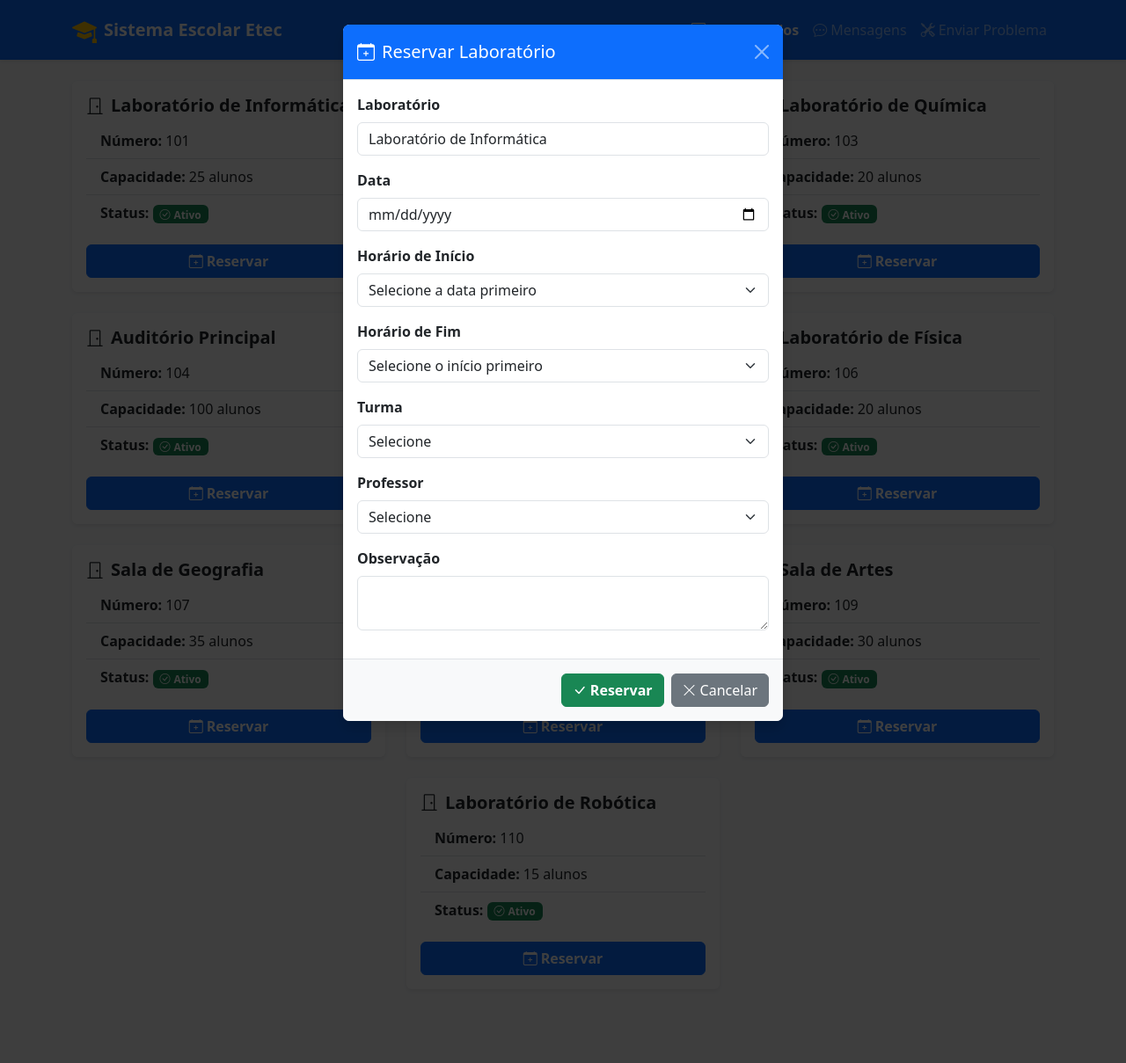
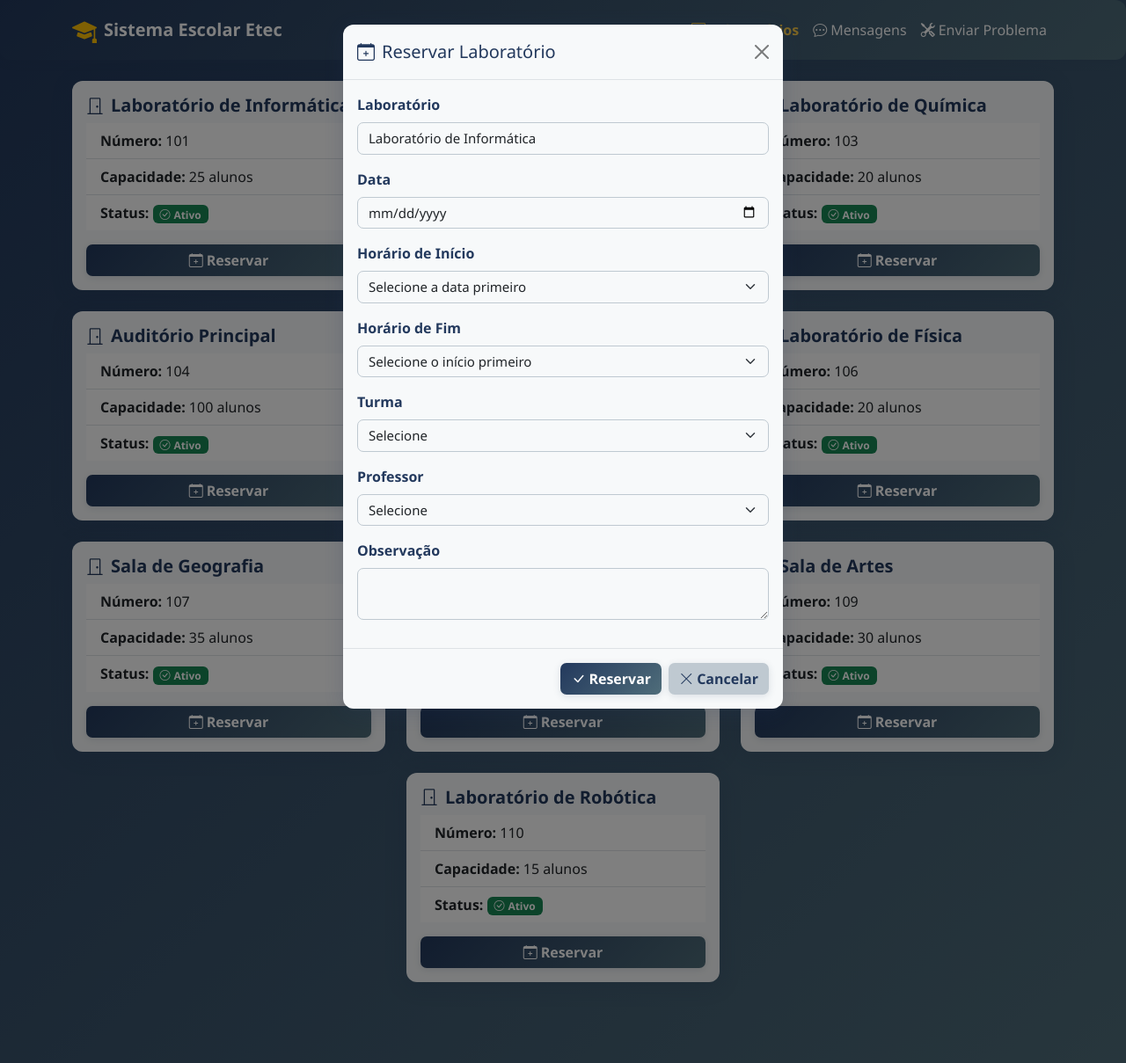
Before and after one commit to MiguelDVigano/TCC-Etec_DS, a PHP site: page /view/reservar_laboratorio.php in a window 1280 px wide, after a click on "Reservar". Shown: the whole page at 88% size. Run offline with PHP 8.4, Linux system fonts and the light colour scheme; data comes from the database, SQL or seed files in the repository; some libraries are stand-ins or nearby versions.

Commit message:
padronização do layout e disign

```diff
--- a/view/reservar_laboratorio.php
+++ b/view/reservar_laboratorio.php
@@ -16,10 +16,91 @@ $professores = $conn->query("SELECT id_usuario AS id_professor, nome FROM usuari
     <title>Reserva de Laboratórios</title>
     <link rel="stylesheet" href="https://cdn.jsdelivr.net/npm/bootstrap@5.3.3/dist/css/bootstrap.min.css">
     <link rel="stylesheet" href="https://cdn.jsdelivr.net/npm/bootstrap-icons@1.11.3/font/bootstrap-icons.css">
+    <style>
+        body {
+            font-family: 'Segoe UI', Tahoma, Geneva, Verdana, sans-serif;
+            background: linear-gradient(135deg, #23395d 0%, #4f6d7a 100%);
+            min-height: 100vh;
+        }
+        .navbar {
+            background: linear-gradient(135deg, #23395d 0%, #4f6d7a 100%) !important;
+            box-shadow: 0 2px 12px #23395d22 !important;
+            border-radius: 12px !important;
+        }
+        .navbar .navbar-brand, .navbar .nav-link, .navbar .navbar-toggler {
+            color: #fff !important;
+        }
+        .navbar .nav-link.active, .navbar .nav-link:focus {
+            color: #f7c948 !important;
+        }
+        .navbar .nav-link.disabled {
+            color: #bfc9d1 !important;
+        }
+        .card, .modal-content {
+            background: #f7f9fa !important;
+            border-radius: 12px !important;
+            box-shadow: 0 4px 24px #23395d33 !important;
+            border: none !important;
+        }
+        .card-title, .modal-title, h2 {
+            color: #23395d !important;
+            font-family: 'Segoe UI', Tahoma, Geneva, Verdana, sans-serif;
+        }
+        .form-label, .modal-title {
+            color: #23395d !important;
+            font-weight: 500;
+        }
+        .form-control, .form-select, textarea {
+            background-color: #f7f9fa !important;
+            border: 1.5px solid #bfc9d1 !important;
+            border-radius: 7px !important;
+            font-size: 15px;
+            transition: border-color 0.3s, box-shadow 0.3s;
+        }
+        .form-control:focus, .form-select:focus, textarea:focus {
+            outline: none;
+            border-color: #23395d !important;
+            box-shadow: 0 0 0 2px #23395d22 !important;
+            background-color: #fff !important;
+        }
+        .btn-primary, .btn-success {
+            background: linear-gradient(135deg, #23395d 0%, #4f6d7a 100%) !important;
+            color: #fff !important;
+            border: none !important;
+            border-radius: 7px !important;
+            font-size: 16px;
+            font-weight: 600;
+            box-shadow: 0 2px 8px #23395d22;
+            transition: background 0.2s, box-shadow 0.2s;
+        }
+        .btn-primary:hover, .btn-success:hover {
+            background: linear-gradient(135deg, #1a2940 0%, #23395d 100%) !important;
+            box-shadow: 0 4px 16px #23395d33;
+        }
+        .btn-secondary {
+            background: #bfc9d1 !important;
+            color: #23395d !important;
+            border: none !important;
+            border-radius: 7px !important;
+            font-size: 16px;
+            font-weight: 600;
+            box-shadow: 0 2px 8px #23395d22;
+            transition: background 0.2s, box-shadow 0.2s;
+        }
+        .btn-secondary:hover {
+            background: #4f6d7a !important;
+            color: #fff !important;
+        }
+        .alert {
+            border-radius: 7px !important;
+            font-size: 15px;
+            box-shadow: 0 2px 8px #23395d22;
+        }
+    </style>
 </head>
-<body class="bg-light">
+<body>
     <!-- Navbar Bootstrap -->
-    <nav class="navbar navbar-expand-lg navbar-dark bg-primary shadow-sm mb-4">
+    <nav class="navbar navbar-expand-lg bg-body-tertiary shadow-sm mb-4">
         <div class="container">
             <a class="navbar-brand d-flex align-items-center" href="#">
                 <i class="bi bi-mortarboard-fill me-2 fs-3 text-warning"></i>
@@ -43,7 +124,6 @@ $professores = $conn->query("SELECT id_usuario AS id_professor, nome FROM usuari
             </div>
         </div>
     </nav>
-
     <div class="container">
         <div class="row justify-content-center">
             <?php if ($result->num_rows > 0): ?>
@@ -88,14 +168,13 @@ $professores = $conn->query("SELECT id_usuario AS id_professor, nome FROM usuari
             <?php endif; ?>
         </div>
     </div>
-
     <!-- Modal Reserva -->
     <div class="modal fade" id="modalReserva" tabindex="-1" aria-labelledby="modalReservaLabel" aria-hidden="true">
         <div class="modal-dialog">
             <form class="modal-content border-0 shadow" method="POST" action="../src/reservar_laboratorio.php" id="formReserva">
-                <div class="modal-header bg-primary text-white">
+                <div class="modal-header">
                     <h5 class="modal-title" id="modalReservaLabel"><i class="bi bi-calendar-plus me-2"></i>Reservar Laboratório</h5>
-                    <button type="button" class="btn-close btn-close-white" data-bs-dismiss="modal" aria-label="Fechar"></button>
+                    <button type="button" class="btn-close" data-bs-dismiss="modal" aria-label="Fechar"></button>
                 </div>
                 <div class="modal-body">
                     <input type="hidden" name="id_sala" id="inputIdSala">
@@ -147,87 +226,11 @@ $professores = $conn->query("SELECT id_usuario AS id_professor, nome FROM usuari
                         <textarea class="form-control" name="observacao" rows="2"></textarea>
                     </div>
                 </div>
-                <div class="modal-footer bg-light">
+                <div class="modal-footer">
                     <button type="submit" class="btn btn-success fw-bold"><i class="bi bi-check-lg me-1"></i>Reservar</button>
                     <button type="button" class="btn btn-secondary" data-bs-dismiss="modal"><i class="bi bi-x-lg me-1"></i>Cancelar</button>
                 </div>
             </form>
-        </div>
-    </div>
-    <script src="https://cdn.jsdelivr.net/npm/bootstrap@5.3.3/dist/js/bootstrap.bundle.min.js"></script>
-    <script src="https://cdn.jsdelivr.net/npm/bootstrap-icons@1.11.3/font/bootstrap-icons.js"></script>
-    <script>
-        var modalReserva = document.getElementById('modalReserva');
-        var inputIdSala = document.getElementById('inputIdSala');
-        var inputTituloSala = document.getElementById('inputTituloSala');
-        var inputDataReserva = document.getElementById('inputDataReserva');
-        var inputHoraInicio = document.getElementById('inputHoraInicio');
-        var inputHoraFim = document.getElementById('inputHoraFim');
-        var reservaBtnStatus = null;
-
-        modalReserva.addEventListener('show.bs.modal', function (event) {
-            var button = event.relatedTarget;
-            var idSala = button.getAttribute('data-id');
-            var tituloSala = button.getAttribute('data-titulo');
-            reservaBtnStatus = button.getAttribute('data-status');
-            inputIdSala.value = idSala;
-            inputTituloSala.value = tituloSala;
-            inputHoraInicio.innerHTML = '<option value="">Selecione a data primeiro</option>';
-            inputHoraFim.innerHTML = '<option value="">Selecione o início primeiro</option>';
-            inputDataReserva.value = '';
-        });
-
-        inputDataReserva.addEventListener('change', function () {
-            var idSala = inputIdSala.value;
-            var dataReserva = inputDataReserva.value;
-            if (!idSala || !dataReserva) {
-                inputHoraInicio.innerHTML = '<option value="">Selecione a data primeiro</option>';
-                inputHoraFim.innerHTML = '<option value="">Selecione o início primeiro</option>';
-                return;
-            }
-            fetch('../src/reservar_laboratorio_horarios.php?id_sala=' + idSala + '&data_reserva=' + dataReserva)
-                .then(response => response.json())
-                .then(data => {
-                    inputHoraInicio.innerHTML = '';
-                    inputHoraFim.innerHTML = '<option value="">Selecione o início primeiro</option>';
-                    if (data.length === 0) {
-                        inputHoraInicio.innerHTML = '<option value="">Todos os horários reservados</option>';
-                    } else {
-                        inputHoraInicio.innerHTML = '<option value="">Selecione</option>';
-                        data.forEach(function (slot) {
-                            var inicio = slot.split('-')[0];
-                            inputHoraInicio.innerHTML += '<option value="' + inicio + '">' + slot + '</option>';
-                        });
-                    }
-                });
-        });
-
-        inputHoraInicio.addEventListener('change', function () {
-            var idSala = inputIdSala.value;
-            var dataReserva = inputDataReserva.value;
-            var horaInicio = inputHoraInicio.value;
-            if (!idSala || !dataReserva || !horaInicio) {
-                inputHoraFim.innerHTML = '<option value="">Selecione o início primeiro</option>';
-                return;
-            }
-            fetch('../src/reservar_laboratorio_horarios.php?id_sala=' + idSala + '&data_reserva=' + dataReserva)
-                .then(response => response.json())
-                .then(data => {
-                    inputHoraFim.innerHTML = '';
-                    var found = false;
-                    data.forEach(function (slot, idx) {
-                        var inicio = slot.split('-')[0];
-                        var fim = slot.split('-')[1];
-                        if (inicio === horaInicio) found = true;
-                        if (found) {
-                            inputHoraFim.innerHTML += '<option value="' + fim + '">' + slot + '</option>';
-                        }
-                    });
-                });
-        });
-    </script>
-</body>
-</html>
         </div>
     </div>
     <script src="https://cdn.jsdelivr.net/npm/bootstrap@5.3.3/dist/js/bootstrap.bundle.min.js"></script>
```
Also changed, not shown: view/mensagem.php (+51 -33 lines), view/problema.html (+114 -15 lines).
